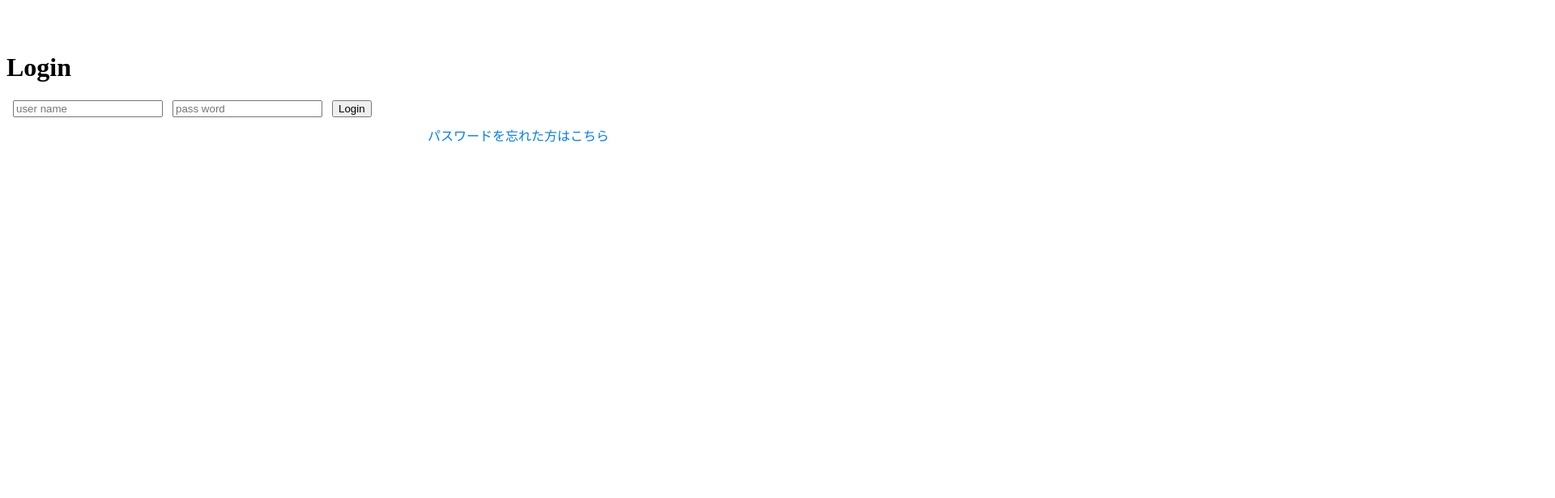
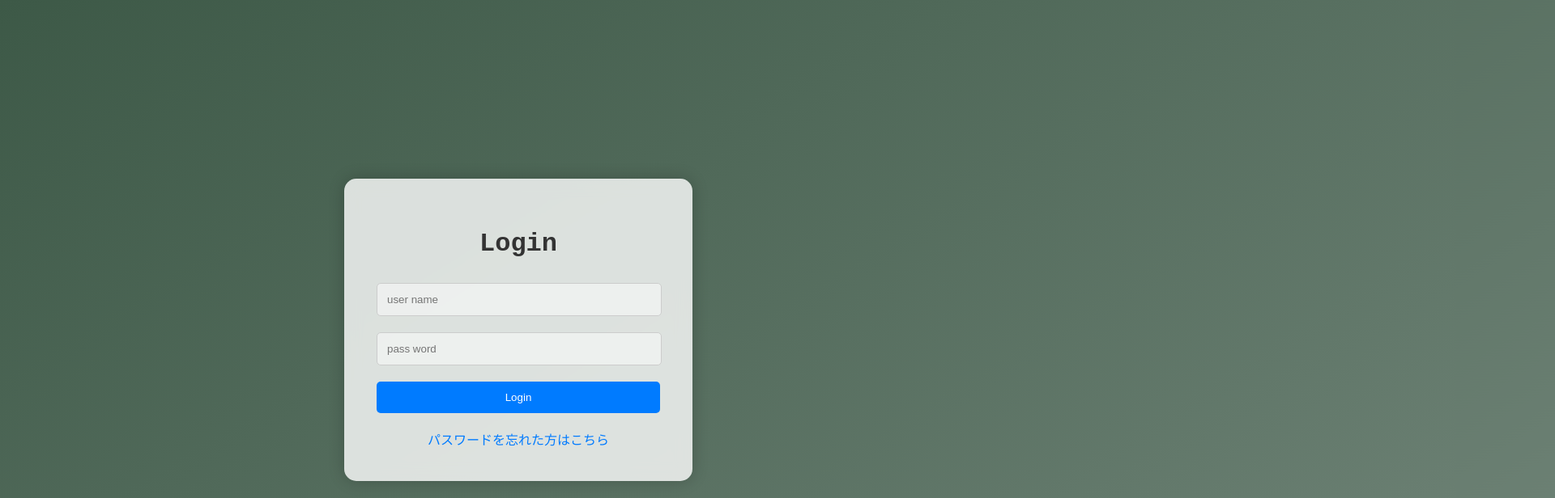
Before and after one commit to ria373/373login, a plain HTML site: page index.html in a window 1280 px wide. Shown: the top 616 px of the page at 81% size, 1920 px wide, since content can reach past the window. Drawn offline with Linux system fonts and the light colour scheme.

Commit message:
Update index.html

```diff
--- a/index.html
+++ b/index.html
@@ -4,43 +4,50 @@
     <title>RIa373 loginPage</title>
     <style>
         body {
-      font-family: sans-serif;
+            font-family: 'Roboto Mono', monospace;
             display: flex;
             justify-content: center;
             align-items: center;
             min-height: 100vh;
-      background-color: #f0f0f0;
+            background: linear-gradient(to bottom right, #a7c4bc, #548c6d);
+            overflow: hidden;
         }
 
         .login-container {
-      background-color: white;
-      padding: 30px;
-      border-radius: 10px;
-      box-shadow: 0px 0px 10px rgba(0, 0, 0, 0.1);
+            background-color: rgba(255, 255, 255, 0.8);
+            padding: 40px;
+            border-radius: 15px;
+            box-shadow: 0px 0px 20px rgba(0, 0, 0, 0.2);
+            backdrop-filter: blur(10px);
+            width: 350px;
         }
 
         h1 {
             text-align: center;
-      margin-bottom: 20px;
+            margin-bottom: 30px;
             color: #333;
         }
 
         input[type="text"],
         input[type="password"] {
-      padding: 10px;
+            padding: 12px;
             border: 1px solid #ccc;
             border-radius: 5px;
-      margin-bottom: 10px;
-      width: 200px;
+            margin-bottom: 20px;
+            width: calc(100% - 24px);
+            background-color: rgba(255, 255, 255, 0.5);
+            color: #333;
         }
 
         button {
-      padding: 10px 20px;
+            padding: 12px 20px;
             background-color: #007bff;
             color: white;
             border: none;
             border-radius: 5px;
             cursor: pointer;
+            width: 100%;
+            transition: background-color 0.3s ease;
         }
 
         button:hover {
@@ -48,7 +55,7 @@
         }
 
         .link-container {
-      margin-top: 10px;
+            margin-top: 20px;
             text-align: center;
         }
 
@@ -60,10 +67,30 @@
         .link-container a:hover {
             text-decoration: underline;
         }
+
+        body::before {
+            content: "";
+            position: absolute;
+            top: 0;
+            left: 0;
+            width: 200%;
+            height: 200%;
+            background: linear-gradient(to bottom right, #8f9e95, #3d5947);
+            animation: rotate 10s linear infinite;
+            z-index: -1;
+        }
+
+        @keyframes rotate {
+            from {
+                transform: rotate(0deg);
+            }
+            to {
+                transform: rotate(360deg);
+            }
+        }
     </style>
 </head>
 <body>
-
     <div class="login-container">
         <h1>Login</h1>
         <input type="text" id="username" placeholder="user name">
@@ -79,16 +106,12 @@ function login() {
             var username = document.getElementById("username").value;
             var password = document.getElementById("password").value;
 
-  // ここでユーザー名とパスワードを検証
             if (username === "RIA373" && password === "riachan20") {
-    // ログイン成功
-    window.location.href = "https://ria373.github.io/373/index.html"; // 遷移先URL
+                window.location.href = "https://ria373.github.io/373/index.html";
             } else {
-    // ログイン失敗
                 alert("ユーザー名またはパスワードが間違っています。この先に進むには認証が必要です。ユーザー名とパスワードを作成したい方は@riachan20のディスコ―ドDMまでおねがいします。");
             }
         }
     </script>
-
 </body>
 </html>
```
Lines whose indentation alone changed are shown as unchanged.
